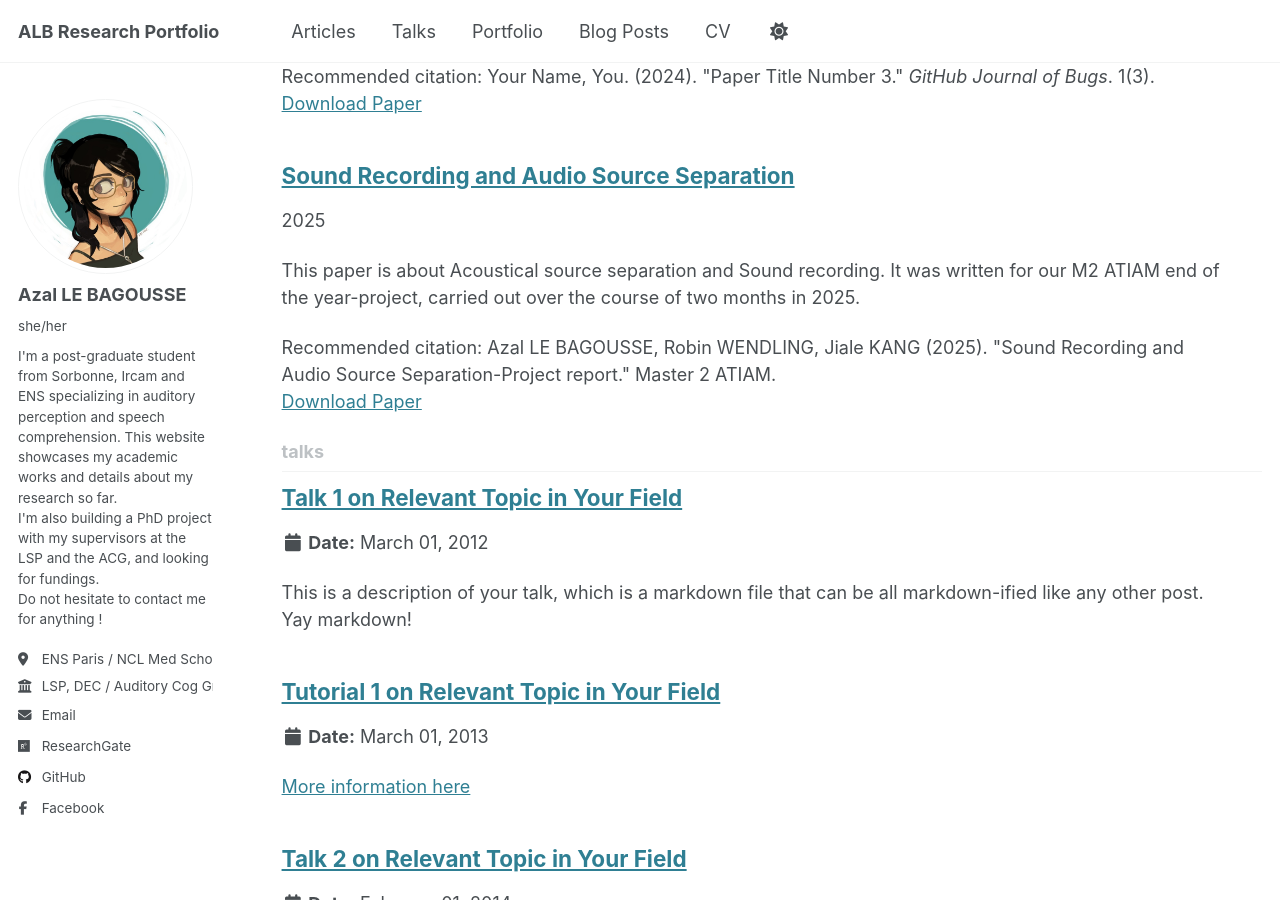
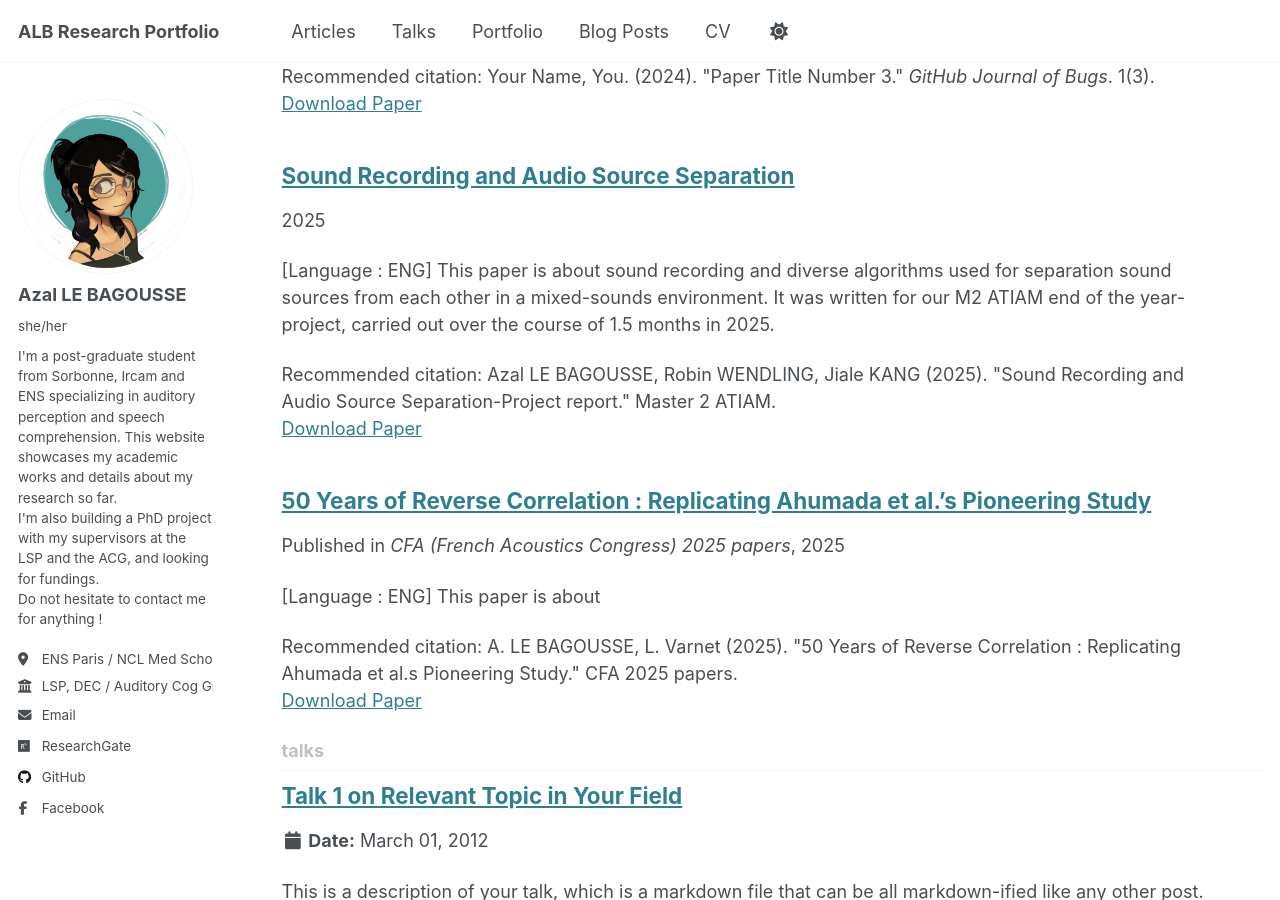
Before and after one commit to azallb/azallb.github.io, a Jekyll site: the page built from _pages/collection-archive.html, in a window 1280 px wide and 900 px high, scrolled down 1971 px. Built offline with Jekyll 4.4.1, drawn with Linux system fonts in a browser that asks for light colours; part of the change alters nothing that is shown.

Commit message:
more articles

```diff
--- a/_publications/2025-02-19-Sound-Source-Separation.md
+++ b/_publications/2025-02-19-Sound-Source-Separation.md
@@ -3,9 +3,10 @@ title: "Sound Recording and Audio Source Separation"
 collection: articles
 category: reports
 permalink: /articles/2025-02-19-Sound-Source-Separation
-excerpt: 'This paper is about Acoustical source separation and Sound recording. It was written for our M2 ATIAM end of the year-project, carried out over the course of two months in 2025. '
+excerpt: '[Language : ENG] This paper is about sound recording and diverse algorithms used for separation sound sources from each other in a mixed-sounds environment. It was written for our M2 ATIAM end of the year-project, carried out over the course of 1.5 months in 2025.'
 date: 2025-02-19
 venue: NULL
+#slidesurl: 'http://academicpages.github.io/files/slides2.pdf'
 paperurl: 'http://azallb.github.io/files/PAM-Source-Separation.pdf'
 citation: 'Azal LE BAGOUSSE, Robin WENDLING, Jiale KANG (2025). &quot;Sound Recording and Audio Source Separation-Project report.&quot; Master 2 ATIAM.'
 ---
--- /dev/null
+++ b/_publications/2025-04-28-replicating-ahumada-1975.md
@@ -0,0 +1,34 @@
+---
+title: "50 Years of Reverse Correlation : Replicating Ahumada et al.'s Pioneering Study"
+collection: articles
+category: conference articles
+permalink: /articles/2025-04-28-replicating_ahumada_1975
+excerpt: '[Language : ENG] This paper is about'
+date: 2025-04-28
+venue: CFA (French Acoustics Congress) 2025 papers
+#slidesurl: 'http://academicpages.github.io/files/slides2.pdf'
+paperurl: 'http://azallb.github.io/files/PAM-Source-Separation.pdf'
+citation: 'A. LE BAGOUSSE, L. Varnet (2025). &quot;50 Years of Reverse Correlation : Replicating Ahumada et al.s Pioneering Study.&quot; CFA 2025 papers.'
+---
+
+Abstract : In 1975, Ahumada, Marken & Sandusky addressed the fundamental question of tone-in-noise perception using
+an innovative psychoacoustic approach. They conducted a detection task involving a 500-Hz pure-tone target
+in white noise, and analyzed participants’ trial-by-trial responses (‘tone present’ or ‘tone absent’) by correlating
+them with the spectrotemporal configuration of the noise presented on each trial. This approach enabled them to
+identify the acoustic cues essential for detection, demonstrating that listeners rely on the presence of energy at the
+target frequency, but also that the absence of energy in adjacent bands or immediately before the signal facilitates
+detection.
+Beyond these findings, the article marks an important milestone in psychophysical research as it introduced for the
+first time the “psychophysical reverse correlation” method. This technique, which consists in analyzing the influence
+of noise on perception on a trial-by-trial basis, has since gained considerable momentum in psychoacoustics. The
+increasing interest in the approach is reflected in the recent development of fastACI, an open-source Matlab toolbox
+for designing, conducting and analysing reverse correlation experiments with any type of acoustic signal.
+Here, we present a replication of the original study by Ahumada et al. as an illustration of the possibilities of fastACI.
+The experiment was reimplemented within the toolbox, and data were collected from nine participants. These
+subjects completed the task under conditions as close as possible to those of the original experiment, except from the
+SNR that was adjusted to match the performance levels reported by Ahumada et al. Four of them then repeated the
+task using the SNR from the original study. The results are broadly consistent with the original findings. However,
+the comparison between the two SNR conditions provide valuable insights into the type of mental templates that are
+used in such detection-in-noise tasks.
+
+Key-words : Revcorr (Reverse correlation), Psychoacoustics, Tone-in-noise/Speech-in-noise, Pure tone detection, Matlab toobox, Detection-in-noise, Signal detection theory
```
Also changed, not shown: 4 other files.
